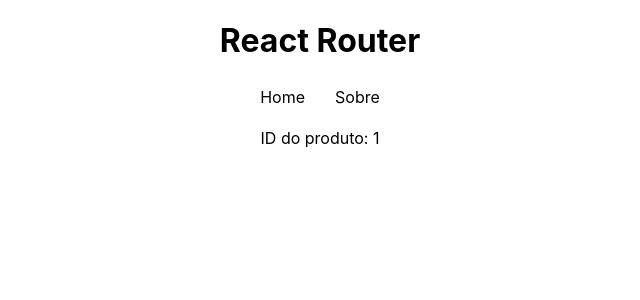
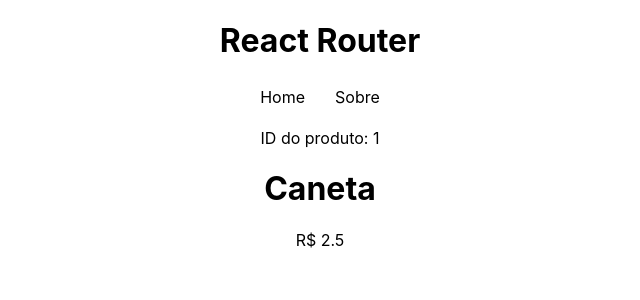
Before and after one commit to SilasExpert/react-router, a React (Create React App) app: page /products/1 in a window 1280 px wide. Shown: the top 300 px of the page, without its empty margins (320-960 px from the left). Built offline with nearby package versions, Linux system fonts and the light colour scheme; data requests are answered from the project's data file.

Commit message:
implementação de carregamento dinâmico dos dados

```diff
--- a/src/pages/Product.js
+++ b/src/pages/Product.js
@@ -1,12 +1,26 @@
 import { useParams } from "react-router-dom";
+import { useFetch } from "../hooks/UseFetch";
 
 const Product = () => {
     //Rota dinâmica
     const { id } = useParams();
 
+    //carregamento de dado individual
+    const url = "http://localhost:3000/products/" + id;
+
+    const {data: product, loading, error} = useFetch(url);
+
     return (
         <>
             <p>ID do produto: {id}</p>
+            {error && <p>Ocorreu um erro!</p>}
+            {loading && <p>Carregando dados...</p>}
+            {product && (
+                <div>
+                    <h1>{product.nome}</h1>
+                    <p>R$ {product.preco}</p>
+                </div>
+            )}
         </>
     );
 };
```
